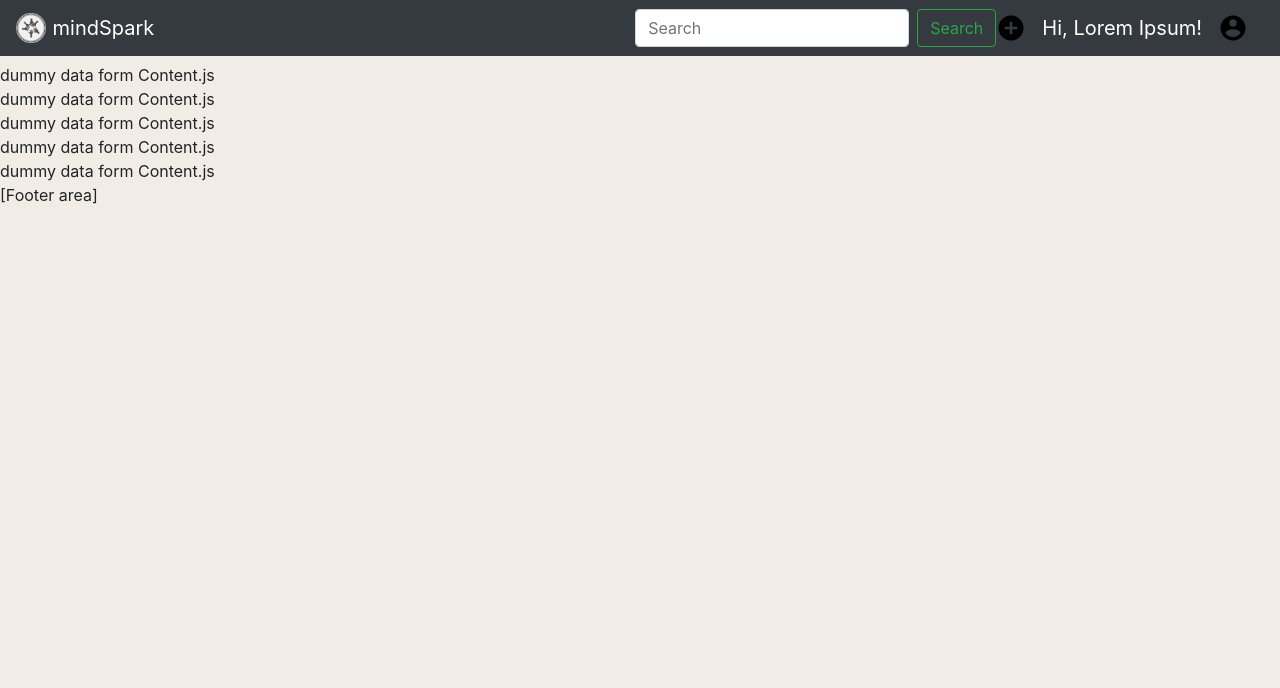
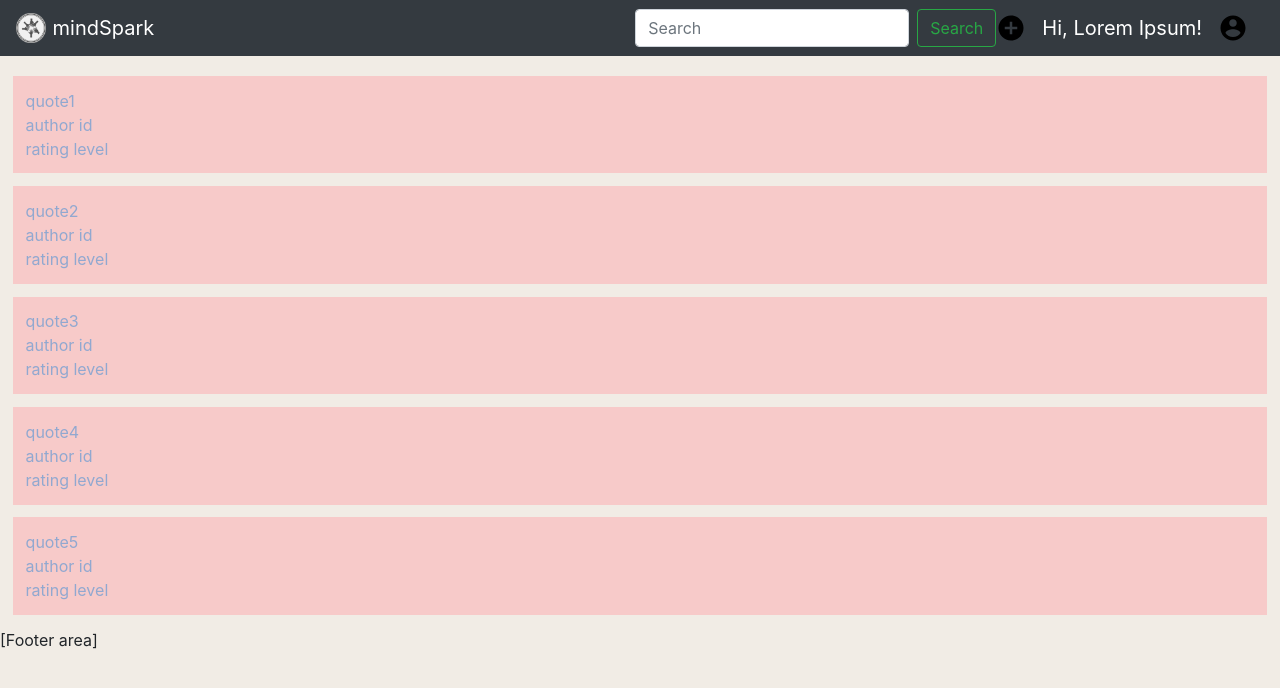
Before and after one commit to abansal98/mindSpark, a React (Create React App) app in the folder react-app/: page / in a window 1280 px wide. Shown: the top 688 px of the page. Built offline with nearby package versions, Linux system fonts and the light colour scheme.

Commit message:
now 'Content' Component loads 'QuoteBox' Component to display

```diff
--- a/react-app/src/Content.js
+++ b/react-app/src/Content.js
@@ -1,4 +1,5 @@
 import React, { Component } from "react";
+import QuoteBox from "./QuoteBox";
 
 class Content extends Component {
   // dummyDataLoop = () => {
@@ -8,10 +9,19 @@ class Content extends Component {
   //   }
   //   return rows;
   // };
-  dummyDataLoop = () =>
-    [...Array(5)].map(x => <div>dummy data form Content.js</div>);
+
+  // dummyDataLoop = () =>
+  //   [...Array(5)].map(x => <div>dummy data form Content.js</div>);
   render() {
-    return <article>{this.dummyDataLoop()}</article>;
+    return (
+      <article>
+        <QuoteBox quote="quote1" author="author id" rating="rating level" />
+        <QuoteBox quote="quote2" author="author id" rating="rating level" />
+        <QuoteBox quote="quote3" author="author id" rating="rating level" />
+        <QuoteBox quote="quote4" author="author id" rating="rating level" />
+        <QuoteBox quote="quote5" author="author id" rating="rating level" />
+      </article>
+    );
   }
 }
 
```
